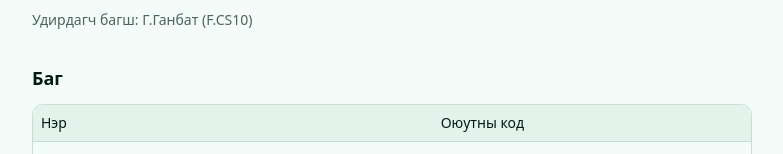
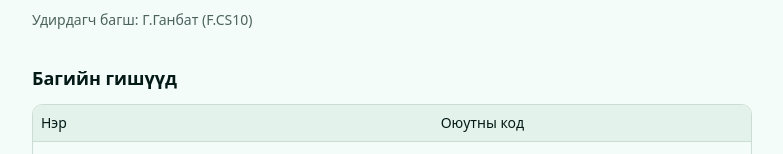
Before and after one commit to grl059/OS_BD1, a Next.js app in the folder web/: page /about in a window 1280 px wide. Shown: the part 249-403 px from the top of the page, without its empty margins (248-1031 px from the left). Built offline with nearby package versions, Linux system fonts and the light colour scheme.

Commit message:
Ahiad zasvar

```diff
--- a/web/src/app/about/page.tsx
+++ b/web/src/app/about/page.tsx
@@ -37,7 +37,7 @@
       </section>
 
       <section className="mt-8">
-        <h2 className="mb-3 text-lg font-semibold">Баг</h2>
+        <h2 className="mb-3 text-lg font-semibold">Багийн гишүүд</h2>
         <div className="overflow-hidden rounded-lg border border-border">
           <table className="w-full text-sm">
             <thead className="bg-muted text-left">
```
